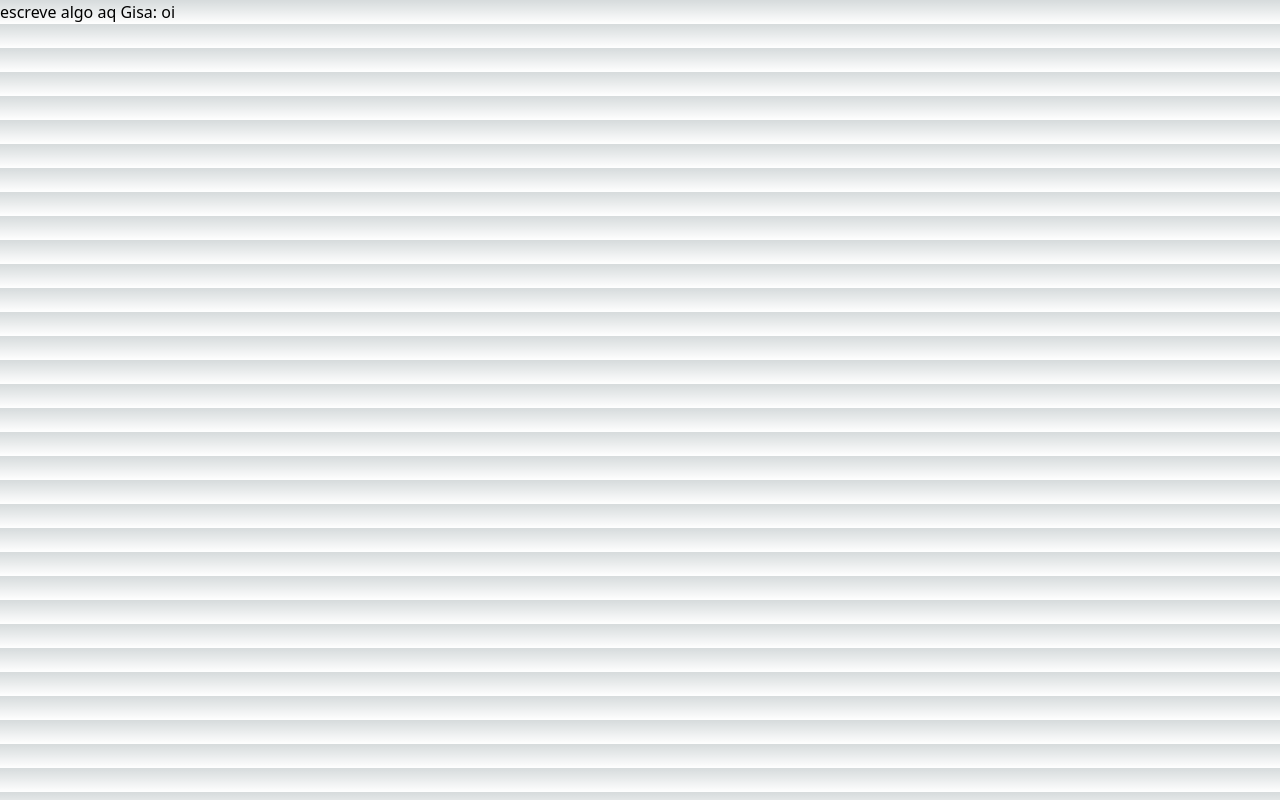
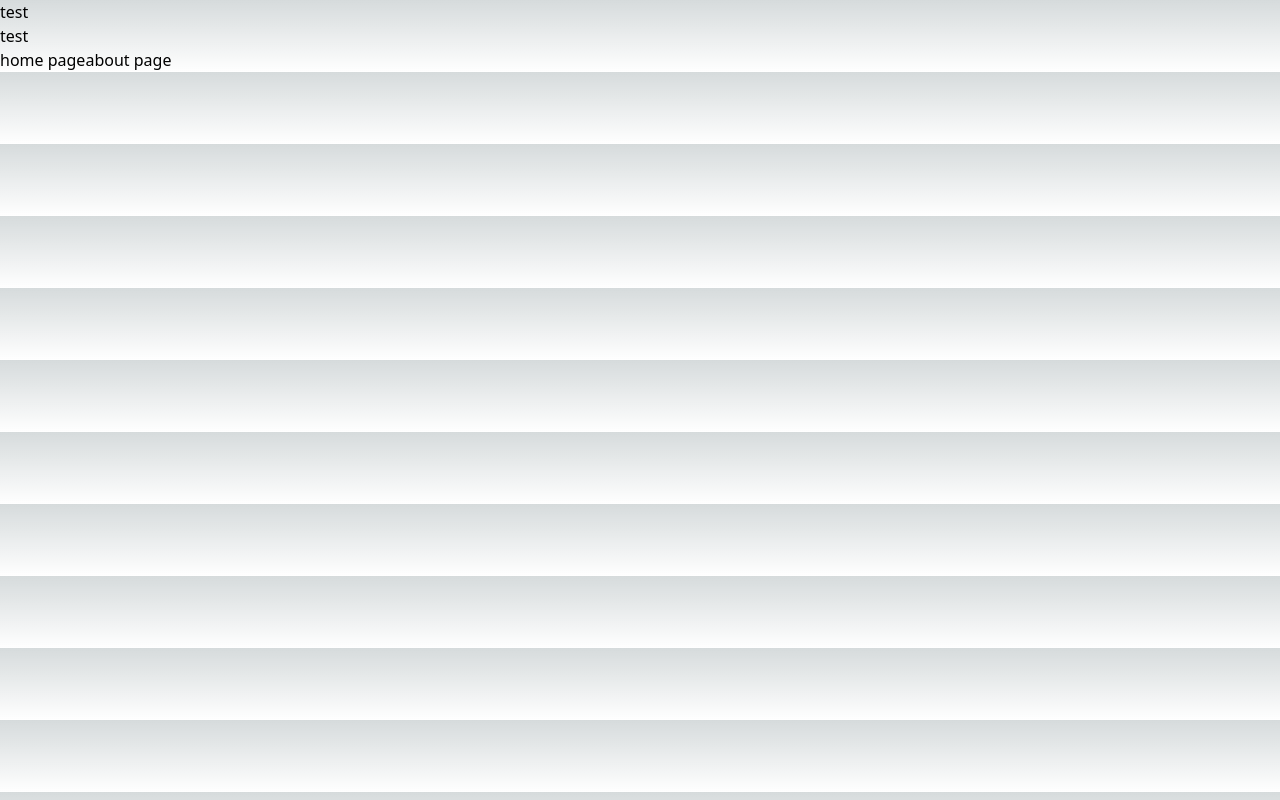
Before and after one commit to jess-andrade/torabox, a Next.js app: page / in a window 1280 px wide. Built offline with nearby package versions, Linux system fonts and the light colour scheme.

Commit message:
feat: app, index and Layout

```diff
--- a/package.json
+++ b/package.json
@@ -9,6 +9,9 @@
     "lint": "next lint"
   },
   "dependencies": {
+    "@emotion/react": "^11.11.4",
+    "@emotion/styled": "^11.11.0",
+    "@mui/material": "^5.15.14",
     "@types/node": "20.11.30",
     "@types/react": "18.2.69",
     "@types/react-dom": "18.2.22",
@@ -17,7 +20,7 @@
     "eslint-config-next": "14.1.4",
     "next": "14.1.4",
     "postcss": "8.4.38",
-    "react": "18.2.0",
+    "react": "^18.2.0",
     "react-dom": "18.2.0",
     "tailwindcss": "3.4.1",
     "typescript": "5.4.3"
--- /dev/null
+++ b/src/components/About.tsx
@@ -0,0 +1,8 @@
+import * as React from "react";
+
+
+export default function About() {
+  return (
+    <>about page</>
+  )
+}
--- /dev/null
+++ b/src/components/Home.tsx
@@ -0,0 +1,8 @@
+import * as React from "react";
+
+
+export default function Home() {
+  return (
+    <>home page</>
+  )
+}
--- /dev/null
+++ b/src/components/Layout.tsx
@@ -0,0 +1,25 @@
+import * as React from "react";
+import Head from 'next/head';
+import { ThemeProvider } from '@mui/material';
+import Navbar from './Navbar';
+
+import theme from '@/utils/theme';
+
+type LayoutProps = {
+  children: React.ReactNode;
+}
+
+export default function Layout({ children }: LayoutProps) {
+  return (
+    <>
+      <ThemeProvider theme={theme}>
+        <div className='container-global'>
+          <main className='main-container'>
+            <Navbar />
+            {children}
+          </main>
+        </div>
+      </ThemeProvider>
+    </>
+  )
+}
--- /dev/null
+++ b/src/components/Navbar.tsx
@@ -0,0 +1,13 @@
+import * as React from "react";
+import styles from '../styles/Navbar.module.css'
+
+export default function Navbar() {
+  return (
+    <>
+
+
+      <p>test</p>
+
+    </>
+  )
+}
--- a/src/pages/_app.tsx
+++ b/src/pages/_app.tsx
@@ -1,6 +1,15 @@
+import React from 'react'
 import '@/styles/globals.css'
 import type { AppProps } from 'next/app'
+import { createTheme } from '@mui/material';
+
+import Layout from "../components/Layout";
 
 export default function App({ Component, pageProps }: AppProps) {
-  return <Component {...pageProps} />
+  return (
+
+    <Layout>
+      <Component {...pageProps} />
+    </Layout>
+  );
 }
--- a/src/pages/_document.tsx
+++ b/src/pages/_document.tsx
@@ -3,7 +3,10 @@ import { Html, Head, Main, NextScript } from 'next/document'
 export default function Document() {
   return (
     <Html lang="en">
-      <Head />
+      <Head >
+        {/* <link rel="icon" href="/favicon.ico" /> */}
+        <title> Torabox </title>
+      </Head>
       <body>
         <Main />
         <NextScript />
--- a/src/pages/index.tsx
+++ b/src/pages/index.tsx
@@ -1,12 +1,16 @@
-import Image from 'next/image'
-import { Inter } from 'next/font/google'
+import Home from '@/components/Home'
+import About from '@/components/About'
+// import Contact from '@/components/Contact'
+// import Footer from '@/components/Footer'
+// import Projects from '@/components/Projects'
+import Layout from '@/components/Layout'
 
-const inter = Inter({ subsets: ['latin'] })
 
-export default function Home() {
+export default function HomePage() {
   return (
-    <div>
-      <p>escreve algo aq Gisa: oi </p>
-    </div>
-  )
+    <Layout>
+      <Home />
+      <About />
+    </Layout>
+  );
 }
--- /dev/null
+++ b/src/utils/theme.ts
@@ -0,0 +1,14 @@
+import { createTheme } from "@mui/material/styles";
+
+const theme = createTheme({
+  palette: {
+    primary: {
+      main: "#f52e6f",
+    },
+    secondary: {
+      main: "#f7d6e1",
+    },
+  },
+});
+
+export default theme;
```
Also changed, not shown: 1 other file (tests, documents, lock files or other folders).
